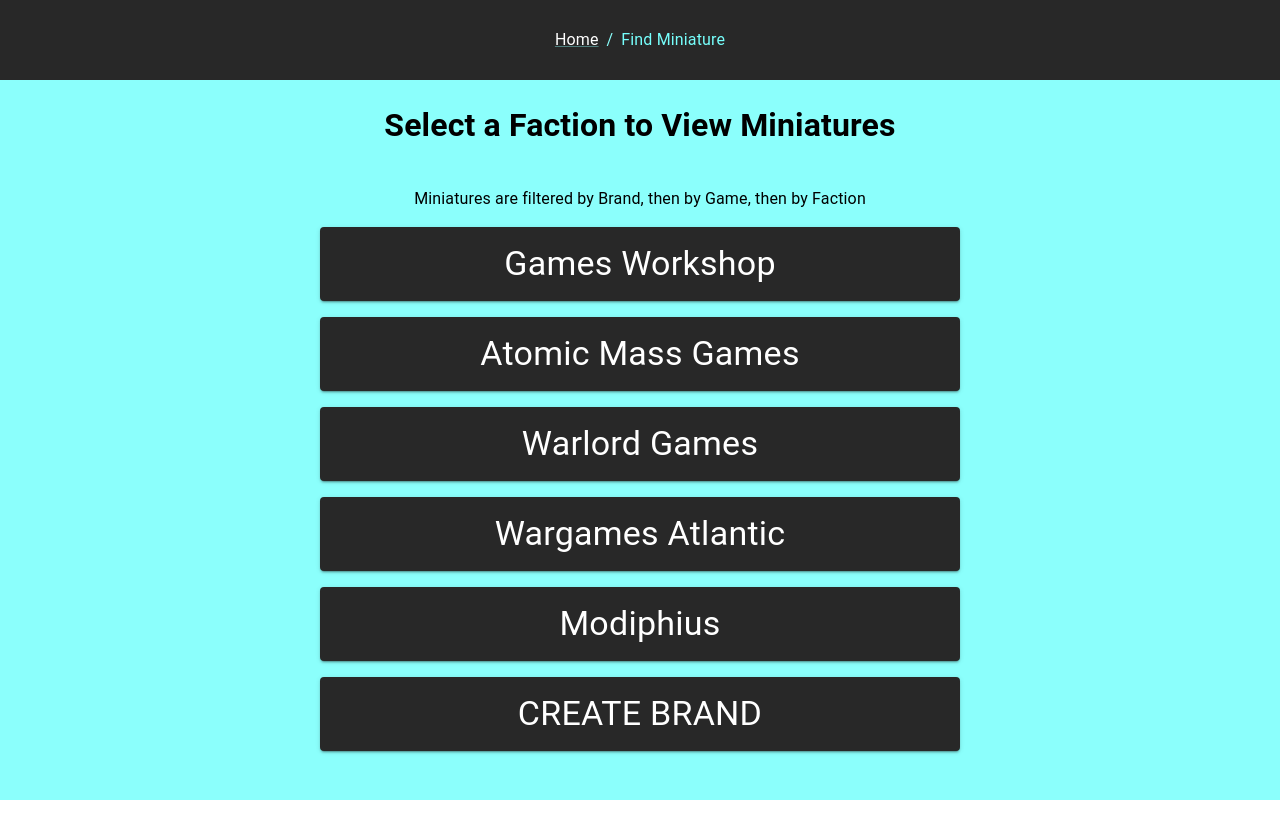
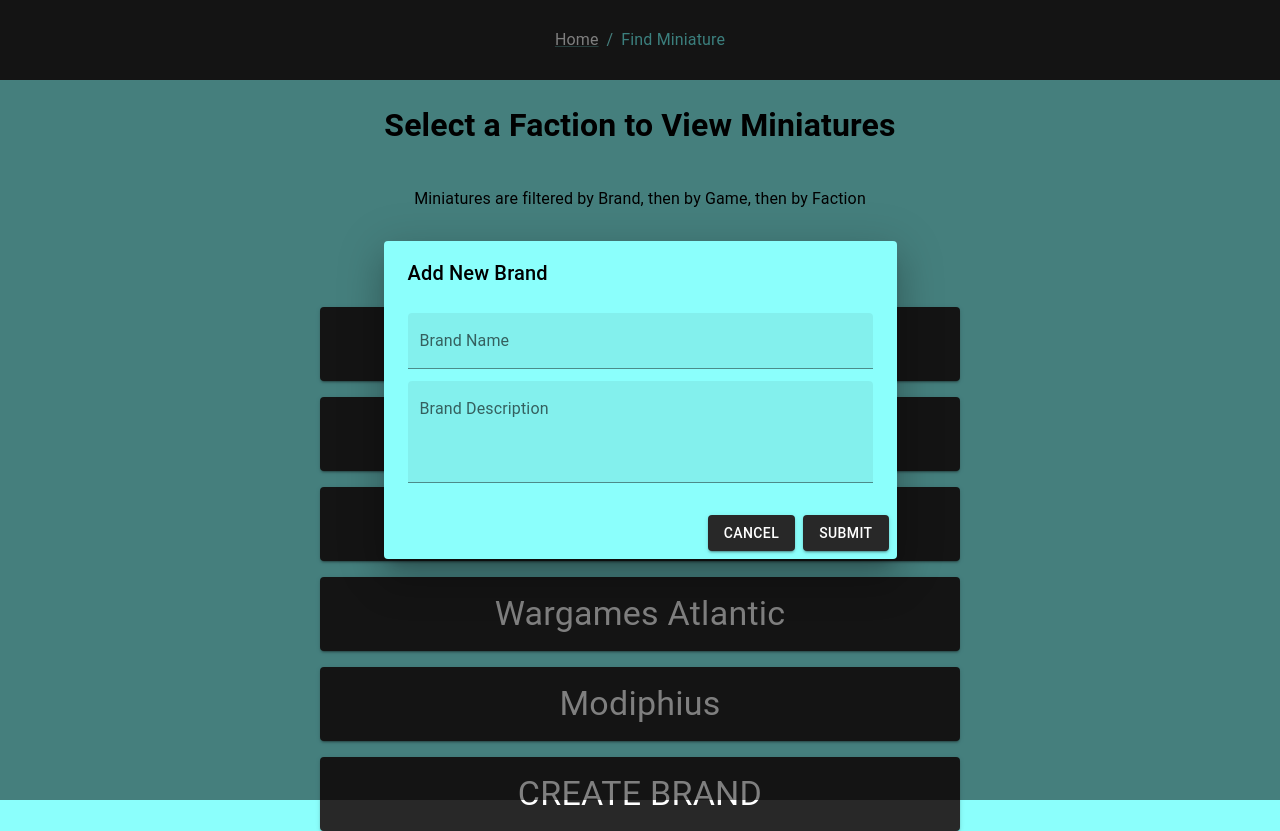
Before and after one commit to KWilson718/MiniatureCollectionManager, a Next.js app: page /selection in a window 1280 px wide. Both pictures are taken after a click on the button "CREATE BRAND". Before the commit the page ends 800 px from the top, so only its background shows below. Built offline with nearby package versions, Linux system fonts and the light colour scheme; no server answers; the database is empty.

Commit message:
database can store and fetch data!!!

```diff
--- a/app/api/database/route.js
+++ b/app/api/database/route.js
@@ -1,15 +1,15 @@
 import initDB from "@/lib/db";
 
 export async function GET (req) {
-    const db = initDB();
+    const db = await initDB();
 
     return new Promise((resolve, reject) => {
         const url = new URL(req.url);
         const params = url.searchParams;
 
-        console.log("Recieved following Params", url, params);
+        // console.log("Recieved following Params", url, params);
 
-        let query = `SELECT * FROM factions`;
+        let query = `SELECT * FROM brands`;
         db.all(query, [], (err, rows) => {
             if (err) {
                 reject(
@@ -41,18 +41,52 @@
 }
 
 export async function POST(req) {
-    const db = db.initDB();
+    const db = await initDB();
     const { type, data } = await req.json();
 
     console.log('Type Set to: ', type);
     console.log('Data Set to: ', data);
-    console.log('Request Set To: ', req);
+    // console.log('Request Set To: ', req);
 
+
+    if (type == 'Brand') {
+        return await addBrand(db, data);
+    }
+    else {
         return new Promise((resolve, reject) => {
-        resolve(
+            reject(
                 new Response(
                     JSON.stringify({
-                    data,
+                        error: 'Type Not Specified Correctly, Valid Types are Brand'
+                    }),
+                    {
+                        status: 500,
+                    }
+                )
+            )
+        });
+    }
+
+}
+
+async function addBrand(db, data){
+    return new Promise((resolve, reject) => {
+        const query = `INSERT INTO brands (brandName, brandDescription) VALUES (?, ?)`;
+        const description = data.description ? data.description : null;
+
+        db.run(query, [data.name, description || ''], function (err) {
+            if (err) {
+                reject(
+                    new Response(JSON.stringify({ error: err.message }), {
+                    status: 500,
+                    })
+                );
+            }
+            else {
+                resolve (
+                    new Response (
+                        JSON.stringify({
+                            id: this.lastID,
                         }),
                         {
                             status: 201,
@@ -60,40 +94,13 @@
                         }
                     )
                 )
-    });
             }
+        })
 
-
-// Example Post logic
-// return new Promise((resolve, reject) => {
-//     const query = `INSERT INTO  (name, description) VALUES (?, ?)`;
-//     db.run(query, [name, description], function (err) {
-//       if (err) {
-//         reject(
-//           new Response(JSON.stringify({ error: err.message }), {
-//             status: 500,
-//           })
-//         );
-//       } else {
-//         resolve(
-//           new Response(
-//             JSON.stringify({
-//               id: this.lastID,
-//               name,
-//               description,
-//             }),
-//             {
-//               status: 201,
-//               headers: { 'Content-Type': 'application/json' },
-//             }
-//           )
-//         );
-//       }
-//     });
-
-//     db.close((err) => {
-//       if (err) {
-//         console.error('Error closing database:', err.message);
-//       }
-//     });
-// });
+        db.close((err) => {
+            if (err) {
+                console.error('Error Closing Database: ', err);
+            }
+        })
+    })
+}
--- a/app/selection/page.js
+++ b/app/selection/page.js
@@ -1,9 +1,9 @@
 'use client'
 
-import { useEffect } from "react";
+import { useState, useEffect } from "react";
 import { useRouter} from "next/navigation";
 
-import { Stack, Button, Box, Paper, useTheme, Typography} from "@mui/material";
+import { Box, Button, TextField, Typography, Dialog, DialogTitle, DialogContent, DialogActions, useTheme } from "@mui/material";
 
 import FilterListComponent from "@/components/filterList/filterListComponent";
 import data from '../../components/filterList/testData';
@@ -11,19 +11,56 @@
 
 
 export default function SelectMini() {
+    const [brandDialogOpen, setBrandDialogOpen] = useState(false);
+    const [brandName, setBrandName] = useState('');
+    const [brandDescription, setBrandDescription] = useState('');
+
+    const [brandData, setBrandData] = useState({});
+
+    const theme = useTheme();
+
+    const router = useRouter();
+
     async function fetchItems() {
         const response = await fetch('/api/database');
         const data = await response.json();
-        console.log(data);
+        setBrandData(data);
     }
 
     useEffect(() => {
         fetchItems();
     }, []);
 
-    const theme = useTheme();
+    const handleBrandDialogSubmit = async () => {
+        try {
+            const response  = await fetch('/api/database', {
+                method: 'POST',
+                headers: {
+                    'Content-Type': 'application/json',
+                },
+                body: JSON.stringify({
+                    type: 'Brand',
+                    data: {
+                        name: brandName,
+                        description: brandDescription,
+                    }
+                })
+            });
 
-    const router = useRouter();
+            if (response.ok) {
+                console.log('Brand Successfully Added!');
+                fetchItems();
+            }
+            else {
+                console.error('Failed to add brand.');
+            }
+        }
+        catch (err) {
+            console.error('Error Adding Brand: ', err);
+        }
+
+        setBrandDialogOpen(false);
+    }
 
     return(
         <Box
@@ -38,6 +75,9 @@
         >
             <h1>Select a Faction to View Miniatures</h1>
             <p>Miniatures are filtered by Brand, then by Game, then by Faction</p>
+
+            <p>Current List of Brands from Database Here</p>
+            <Typography variant="body1">{JSON.stringify(brandData, null, 2)}</Typography>
             <FilterListComponent items={data} />
             <Button
                 sx={{
@@ -49,10 +89,52 @@
                 variant="contained"
                 onClick={() => {
                     console.log("Create Brand Button Clicked!");
+                    setBrandDialogOpen(true);
                 }}
             >
                 <Typography variant="h4">Create Brand</Typography>
             </Button>
+
+            <Dialog
+                open={brandDialogOpen}
+                onClose={() => setBrandDialogOpen(false)}
+                sx={{
+                    '& .MuiPaper-root': {
+                        backgroundColor: theme.palette.primary.main,
+                        color: theme.palette.primary.contrastText,
+                    },
+                }}
+            >
+                <DialogTitle>Add New Brand</DialogTitle>
+                <DialogContent>
+                    <TextField
+                        label="Brand Name"
+                        fullWidth
+                        value={brandName}
+                        onChange={(e) => setBrandName(e.target.value)}
+                        margin="dense"
+                        variant="filled"
+                        color="secondary"
+                    />
+                    <TextField
+                        label="Brand Description"
+                        fullWidth
+                        multiline
+                        rows={3}
+                        value={brandDescription}
+                        onChange={(e) => setBrandDescription(e.target.value)}
+                        margin="dense"
+                        variant="filled"
+                        color="secondary"
+                    />
+                </DialogContent>
+                <DialogActions>
+                    <Button onClick={() => setBrandDialogOpen(false)} variant="contained" color="secondary">Cancel</Button>
+                    <Button onClick={handleBrandDialogSubmit} variant="contained" color="secondary">
+                        Submit
+                    </Button>
+                </DialogActions>
+            </Dialog>
         </Box>
     );
 }
```
Also changed, not shown: lib/db.js. Lines whose indentation alone changed are shown as unchanged.
